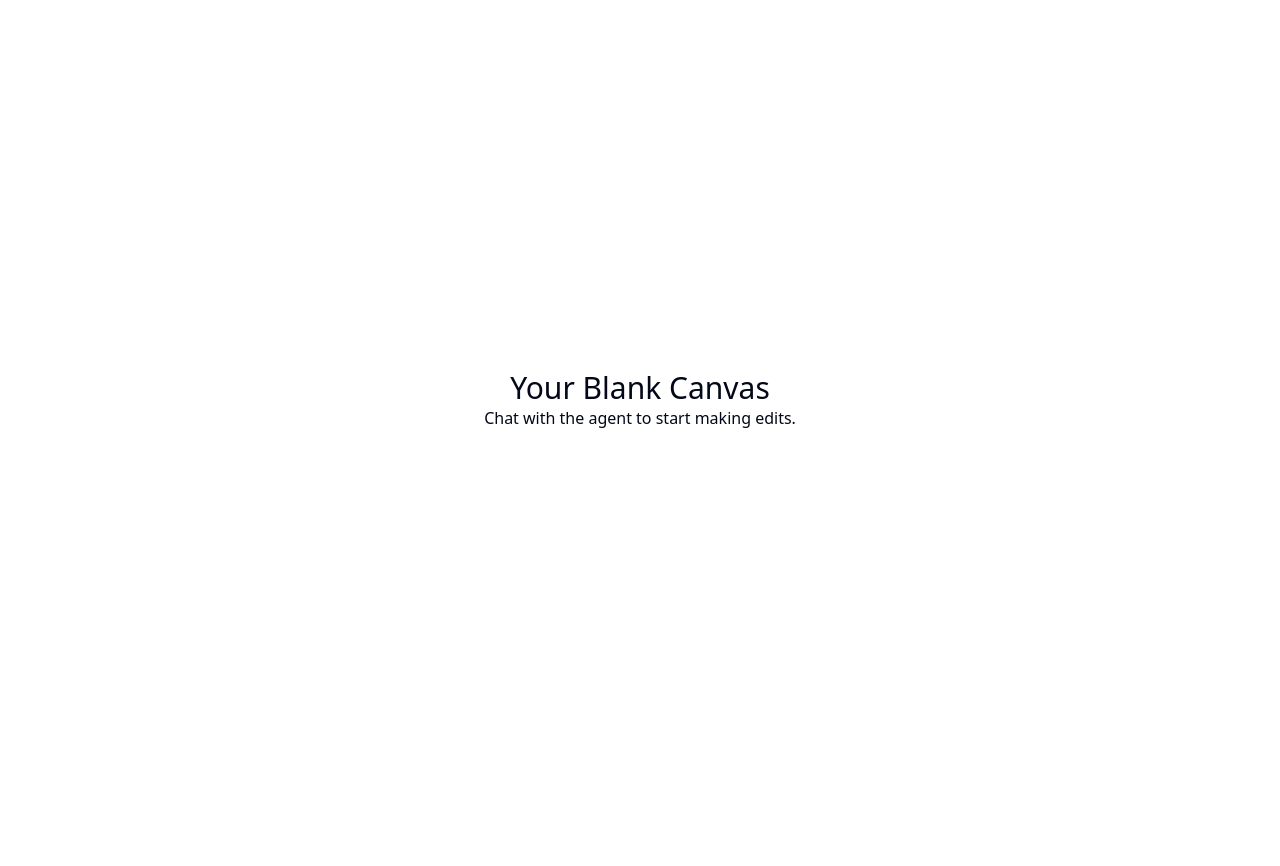
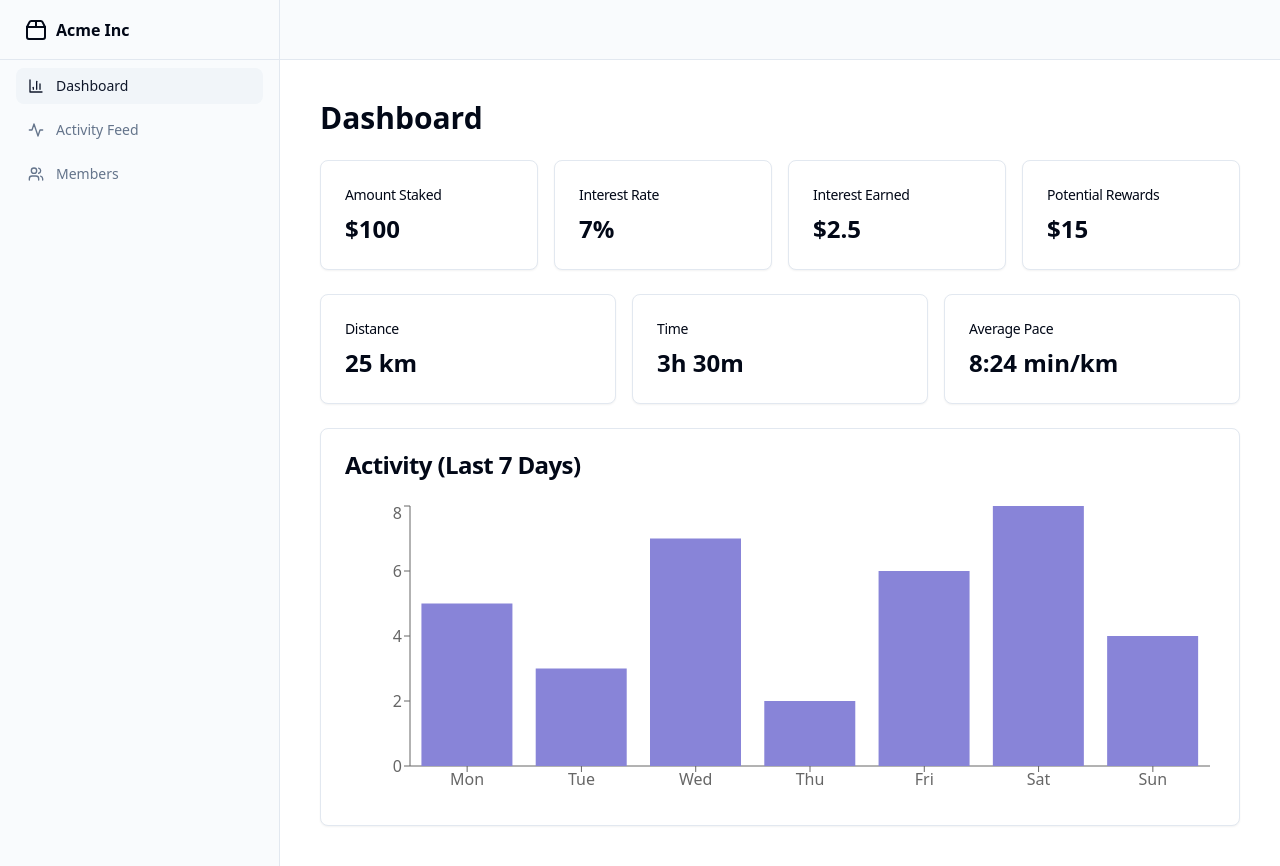
Before and after one commit to GPT-Engineer-App/run-club-stake-tracker, a React (Vite) app: page / in a window 1280 px wide. Before the commit the page ends 800 px from the top, so only its background shows below. Built offline with nearby package versions, Linux system fonts and the light colour scheme.

Commit message:
Implement initial structure for running club application

```diff
--- a/src/App.jsx
+++ b/src/App.jsx
@@ -1,17 +1,30 @@
 import { Toaster } from "@/components/ui/sonner";
 import { TooltipProvider } from "@/components/ui/tooltip";
 import { QueryClient, QueryClientProvider } from "@tanstack/react-query";
-import { Home } from "lucide-react";
+import { BarChart3, Activity, Users } from "lucide-react";
 import { Route, BrowserRouter as Router, Routes } from "react-router-dom";
-import Layout from "./layouts/default"; // available: default, navbar, sidebar
-import Index from "./pages/Index.jsx";
+import Layout from "./layouts/sidebar";
+import Dashboard from "./pages/Dashboard";
+import ActivityFeed from "./pages/ActivityFeed";
+import Members from "./pages/Members";
+
 const queryClient = new QueryClient();
 
 export const navItems = [
   {
-    title: "Home", // Feel free to change this to your liking
+    title: "Dashboard",
     to: "/",
-    icon: <Home className="h-4 w-4" />,
+    icon: <BarChart3 className="h-4 w-4" />,
+  },
+  {
+    title: "Activity Feed",
+    to: "/activity",
+    icon: <Activity className="h-4 w-4" />,
+  },
+  {
+    title: "Members",
+    to: "/members",
+    icon: <Users className="h-4 w-4" />,
   },
 ];
 
@@ -23,8 +36,9 @@ const App = () => {
         <Router>
           <Routes>
             <Route path="/" element={<Layout />}>
-              <Route index element={<Index />} />
-              {/* Add more routes here as needed */}
+              <Route index element={<Dashboard />} />
+              <Route path="activity" element={<ActivityFeed />} />
+              <Route path="members" element={<Members />} />
             </Route>
           </Routes>
         </Router>
--- /dev/null
+++ b/src/pages/ActivityFeed.jsx
@@ -0,0 +1,37 @@
+import { Card, CardContent, CardHeader, CardTitle } from "@/components/ui/card";
+
+const ActivityFeed = () => {
+  // Mock data for the activity feed
+  const activities = [
+    { id: 1, name: "John Doe", distance: 5, time: "30:00", pace: "6:00 min/km", date: "2023-03-15" },
+    { id: 2, name: "Jane Smith", distance: 8, time: "45:00", pace: "5:37 min/km", date: "2023-03-14" },
+    { id: 3, name: "Bob Johnson", distance: 3, time: "18:00", pace: "6:00 min/km", date: "2023-03-13" },
+    // Add more activities as needed
+  ];
+
+  return (
+    <div className="p-6 space-y-6">
+      <h1 className="text-3xl font-bold">Activity Feed</h1>
+
+      <div className="space-y-4">
+        {activities.map((activity) => (
+          <Card key={activity.id}>
+            <CardHeader>
+              <CardTitle>{activity.name}</CardTitle>
+            </CardHeader>
+            <CardContent>
+              <div className="grid grid-cols-2 gap-2">
+                <div>Distance: {activity.distance} km</div>
+                <div>Time: {activity.time}</div>
+                <div>Pace: {activity.pace}</div>
+                <div>Date: {activity.date}</div>
+              </div>
+            </CardContent>
+          </Card>
+        ))}
+      </div>
+    </div>
+  );
+};
+
+export default ActivityFeed;
--- /dev/null
+++ b/src/pages/Dashboard.jsx
@@ -0,0 +1,86 @@
+import { Card, CardContent, CardHeader, CardTitle } from "@/components/ui/card";
+import { Bar, BarChart, ResponsiveContainer, XAxis, YAxis } from "recharts";
+
+const Dashboard = () => {
+  // Mock data for the dashboard
+  const stakingInfo = {
+    amountStaked: 100,
+    interestRate: 7,
+    interestEarned: 2.5,
+    potentialRewards: 15,
+  };
+
+  const topLevelMetrics = {
+    distance: 25,
+    time: "3h 30m",
+    averagePace: "8:24 min/km",
+  };
+
+  const activityData = [
+    { day: "Mon", distance: 5 },
+    { day: "Tue", distance: 3 },
+    { day: "Wed", distance: 7 },
+    { day: "Thu", distance: 2 },
+    { day: "Fri", distance: 6 },
+    { day: "Sat", distance: 8 },
+    { day: "Sun", distance: 4 },
+  ];
+
+  return (
+    <div className="p-6 space-y-6">
+      <h1 className="text-3xl font-bold">Dashboard</h1>
+
+      <div className="grid grid-cols-1 md:grid-cols-2 lg:grid-cols-4 gap-4">
+        <StakingCard title="Amount Staked" value={`$${stakingInfo.amountStaked}`} />
+        <StakingCard title="Interest Rate" value={`${stakingInfo.interestRate}%`} />
+        <StakingCard title="Interest Earned" value={`$${stakingInfo.interestEarned}`} />
+        <StakingCard title="Potential Rewards" value={`$${stakingInfo.potentialRewards}`} />
+      </div>
+
+      <div className="grid grid-cols-1 md:grid-cols-3 gap-4">
+        <MetricCard title="Distance" value={`${topLevelMetrics.distance} km`} />
+        <MetricCard title="Time" value={topLevelMetrics.time} />
+        <MetricCard title="Average Pace" value={topLevelMetrics.averagePace} />
+      </div>
+
+      <Card>
+        <CardHeader>
+          <CardTitle>Activity (Last 7 Days)</CardTitle>
+        </CardHeader>
+        <CardContent>
+          <ResponsiveContainer width="100%" height={300}>
+            <BarChart data={activityData}>
+              <XAxis dataKey="day" />
+              <YAxis />
+              <Bar dataKey="distance" fill="#8884d8" />
+            </BarChart>
+          </ResponsiveContainer>
+        </CardContent>
+      </Card>
+    </div>
+  );
+};
+
+const StakingCard = ({ title, value }) => (
+  <Card>
+    <CardHeader className="flex flex-row items-center justify-between space-y-0 pb-2">
+      <CardTitle className="text-sm font-medium">{title}</CardTitle>
+    </CardHeader>
+    <CardContent>
+      <div className="text-2xl font-bold">{value}</div>
+    </CardContent>
+  </Card>
+);
+
+const MetricCard = ({ title, value }) => (
+  <Card>
+    <CardHeader className="flex flex-row items-center justify-between space-y-0 pb-2">
+      <CardTitle className="text-sm font-medium">{title}</CardTitle>
+    </CardHeader>
+    <CardContent>
+      <div className="text-2xl font-bold">{value}</div>
+    </CardContent>
+  </Card>
+);
+
+export default Dashboard;
--- /dev/null
+++ b/src/pages/Members.jsx
@@ -0,0 +1,69 @@
+import { Card, CardContent, CardHeader, CardTitle } from "@/components/ui/card";
+import { Button } from "@/components/ui/button";
+
+const Members = () => {
+  // Mock data for members
+  const members = [
+    { id: 1, name: "John Doe", totalDistance: 50, totalTime: "5h 30m", averagePace: "6:36 min/km" },
+    { id: 2, name: "Jane Smith", totalDistance: 75, totalTime: "8h 15m", averagePace: "6:36 min/km" },
+    { id: 3, name: "Bob Johnson", totalDistance: 30, totalTime: "3h 45m", averagePace: "7:30 min/km" },
+    // Add more members as needed
+  ];
+
+  // Mock data for top-level aggregates
+  const aggregates = {
+    totalMembers: members.length,
+    totalDistance: members.reduce((sum, member) => sum + member.totalDistance, 0),
+    totalTime: "17h 30m", // This would need to be calculated properly in a real application
+    averagePace: "6:54 min/km", // This would need to be calculated properly in a real application
+  };
+
+  const handleSlash = (memberId) => {
+    console.log(`Slashing member with ID: ${memberId}`);
+    // Implement slashing logic here
+  };
+
+  return (
+    <div className="p-6 space-y-6">
+      <h1 className="text-3xl font-bold">Members</h1>
+
+      <Card>
+        <CardHeader>
+          <CardTitle>Club Aggregates</CardTitle>
+        </CardHeader>
+        <CardContent>
+          <div className="grid grid-cols-2 md:grid-cols-4 gap-4">
+            <div>Total Members: {aggregates.totalMembers}</div>
+            <div>Total Distance: {aggregates.totalDistance} km</div>
+            <div>Total Time: {aggregates.totalTime}</div>
+            <div>Average Pace: {aggregates.averagePace}</div>
+          </div>
+        </CardContent>
+      </Card>
+
+      <div className="space-y-4">
+        {members.map((member) => (
+          <Card key={member.id}>
+            <CardHeader>
+              <CardTitle>{member.name}</CardTitle>
+            </CardHeader>
+            <CardContent>
+              <div className="grid grid-cols-2 md:grid-cols-4 gap-4">
+                <div>Total Distance: {member.totalDistance} km</div>
+                <div>Total Time: {member.totalTime}</div>
+                <div>Average Pace: {member.averagePace}</div>
+                <div>
+                  <Button onClick={() => handleSlash(member.id)} variant="destructive">
+                    Slash
+                  </Button>
+                </div>
+              </div>
+            </CardContent>
+          </Card>
+        ))}
+      </div>
+    </div>
+  );
+};
+
+export default Members;
```
